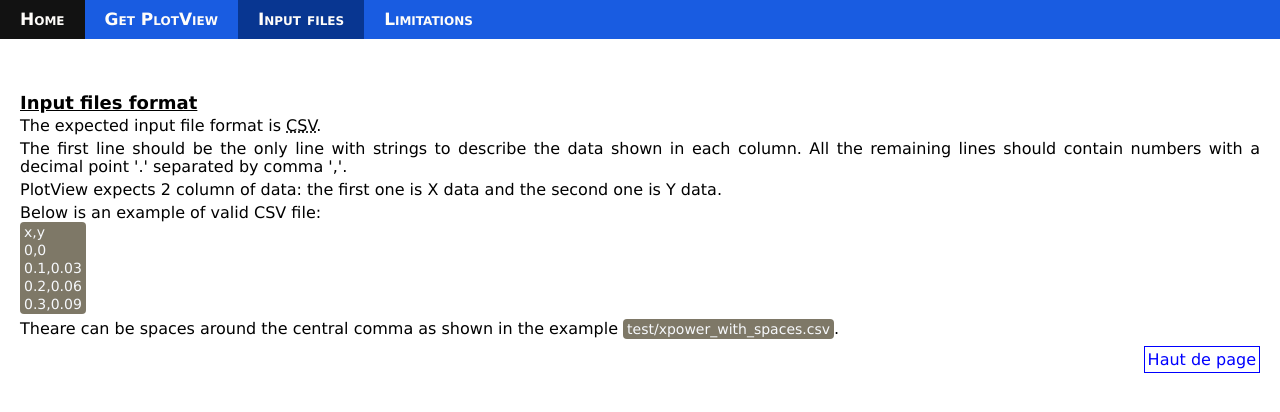
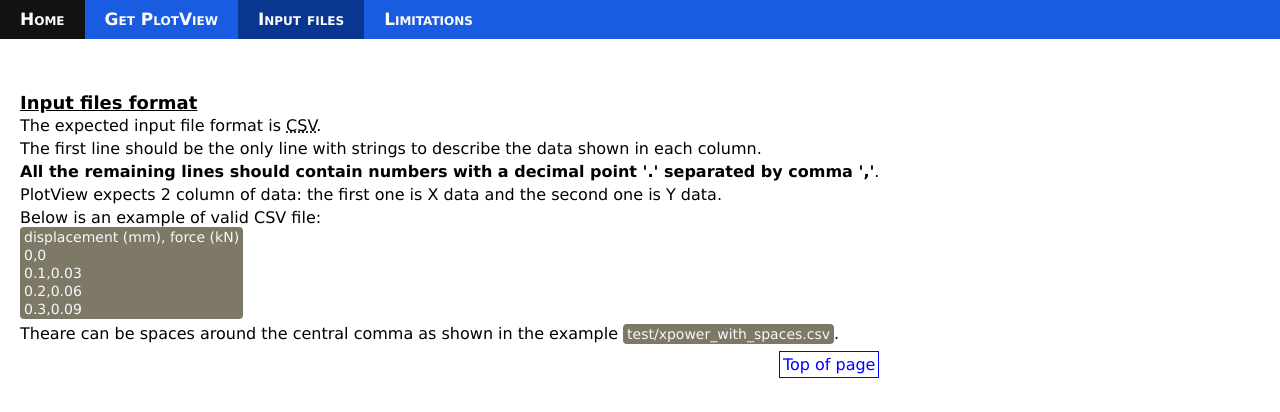
Before and after one commit to fa201/PlotView, a plain HTML site: page help/input_files.html in a window 1280 px wide. Drawn offline with Linux system fonts and the light colour scheme.

Commit message:
Help update with data types

```diff
--- a/help/input_files.html
+++ b/help/input_files.html
@@ -24,10 +24,11 @@
 
         <h1>Input files format</h1>
         <p>The expected input file format is <abbr title="Comma Separated Values">CSV</abbr>.</p>
-        <p>The first line should be the only line with strings to describe the data shown in each column. All the remaining lines should contain numbers with a decimal point '.' separated by comma ','.</p>
+        <p>The first line should be the only line with strings to describe the data shown in each column.</p>
+        <p><strong>All the remaining lines should contain numbers with a decimal point '.' separated by comma ','</strong>.</p>
         <p>PlotView expects 2 column of data: the first one is X data and the second one is Y data.</p>
         <p>Below is an example of valid CSV file:<br>
-            <code>x,y<br>
+            <code>displacement (mm), force (kN)<br>
             0,0<br>
             0.1,0.03<br>
             0.2,0.06<br>
@@ -35,7 +36,7 @@
         </p>
         <p>Theare can be spaces around the central comma as shown in the example <code>test/xpower_with_spaces.csv</code>.</p>
 
-        <p class="retour_haut_page"><a href="#">Haut de page</a></p>
+        <p class="retour_haut_page"><a href="#">Top of page</a></p>
     </article>
 </main>
 </body>
```
Also changed, not shown: help/index.html (+2 -1 lines), help/limitations.html (+1 -1 lines), help/repository.html (+1 -1 lines).
